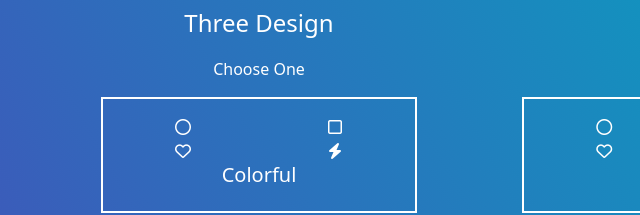
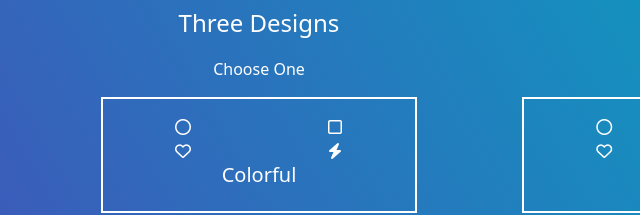
Before and after one commit to YrayPixels/MaskYrayPortfolio, a website: page index.html in a window 1280 px wide. Shown: the part 240-455 px from the top of the page, 381-1021 px from the left. Drawn offline with nearby package versions, Linux system fonts and the light colour scheme.

Commit message:
added s to design

```diff
--- a/index.html
+++ b/index.html
@@ -55,7 +55,7 @@ of Simple CSS Waves-->
     <div id="newindex" class="container-fluid">
         <div class="text-center text-info">
             <h1 class="display-3">One Portfolio</h1>
-            <p class="text-info fs-4">Three Design</p>
+            <p class="text-info fs-4">Three Designs</p>
 
             <p class="text-info fs-6">Choose One</p>
         </div>
```
